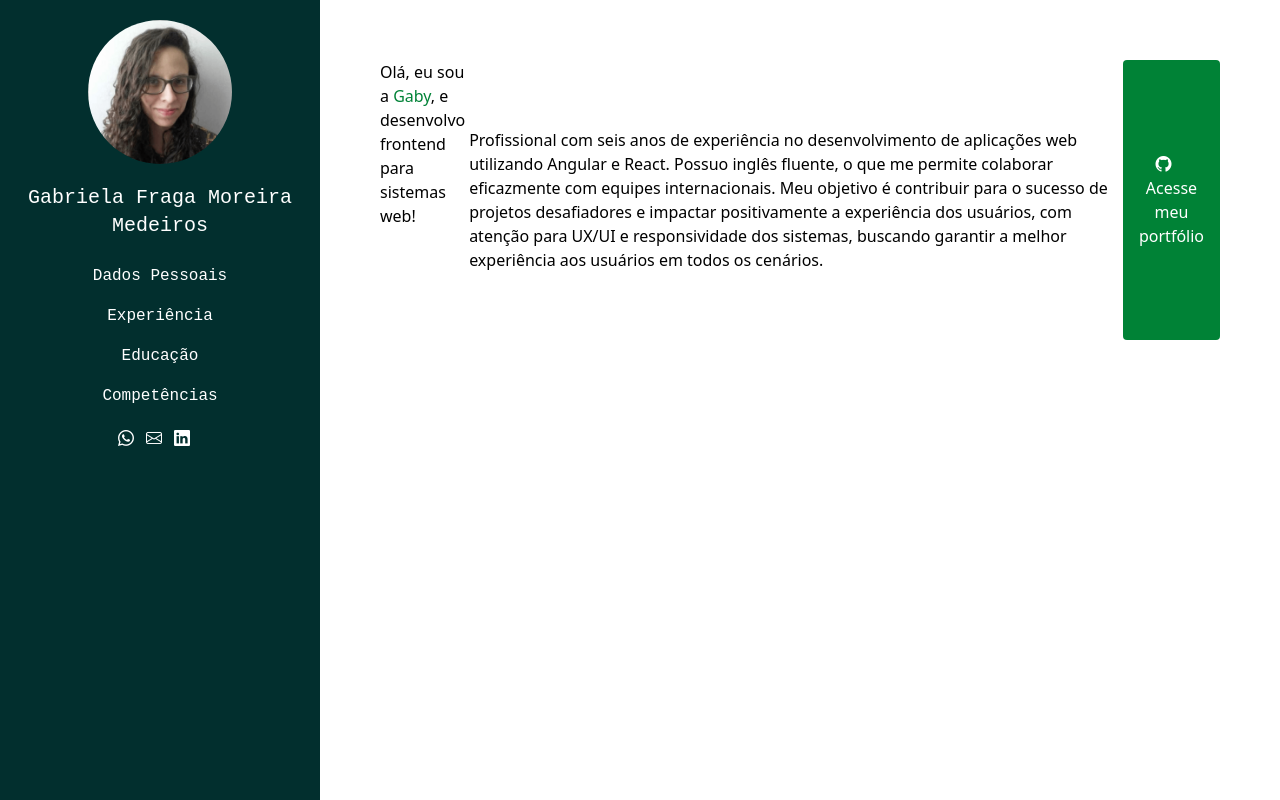
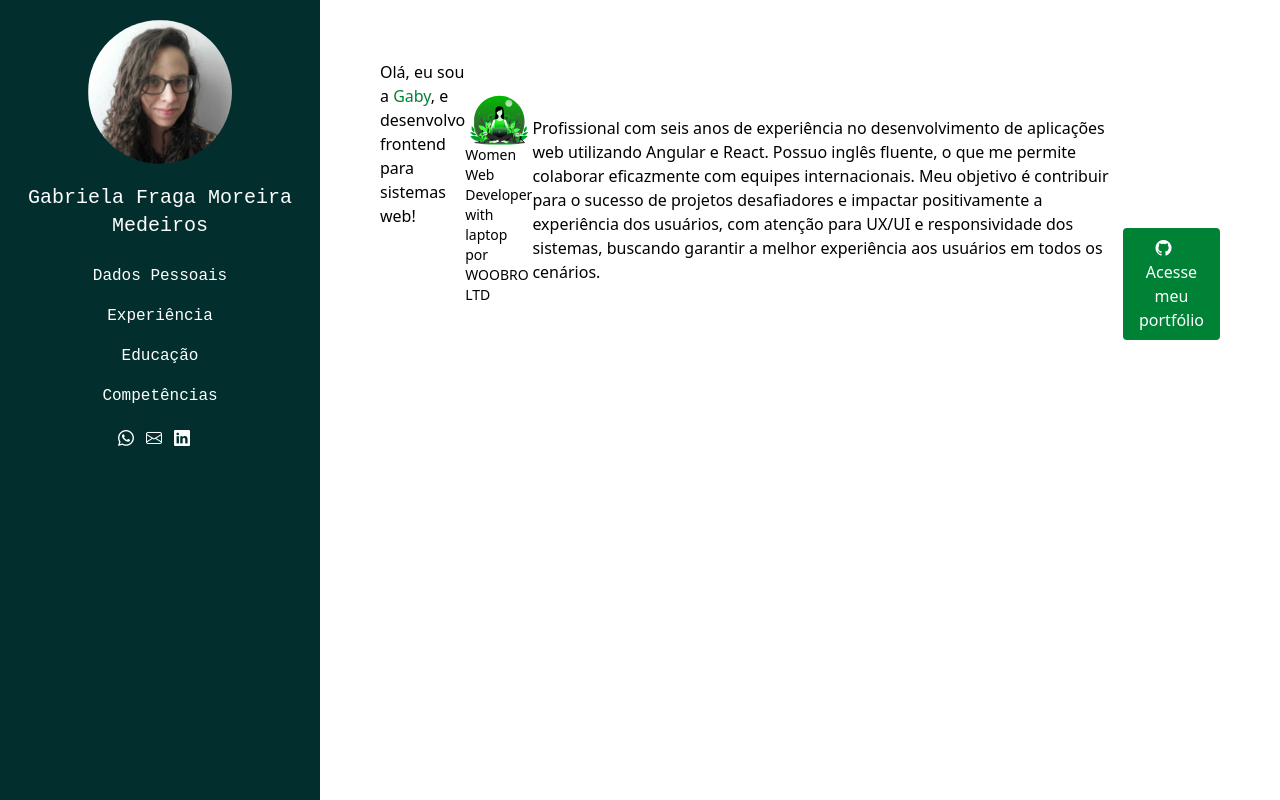
Before and after one commit to gabriela-fraga/pagina-pessoal, a Next.js app: page /dados-pessoais in a window 1280 px wide. Built offline with nearby package versions, Linux system fonts and the light colour scheme.

Commit message:
adicionada imagem na tela principal

```diff
--- a/src/app/dados-pessoais/page.tsx
+++ b/src/app/dados-pessoais/page.tsx
@@ -1,9 +1,10 @@
 "use client";
 
 import React from "react";
+import frontend from "../../../public/frontend.svg";
+import Image from "next/image";
 
 export default function DadosPessoais() {
-
   const goToGithub = () => {
     window.open("http://github.com/gabriela-fraga/", "_blank");
   };
@@ -15,18 +16,46 @@ export default function DadosPessoais() {
         frontend para sistemas web!
       </h1>
 
-      <span className="flex my-auto ml-auto col-8">
-        Profissional com seis anos de experiência no desenvolvimento de
-        aplicações web utilizando Angular e React. Possuo inglês fluente, o que
-        me permite colaborar eficazmente com equipes internacionais. Meu
-        objetivo é contribuir para o sucesso de projetos desafiadores e impactar
-        positivamente a experiência dos usuários, com atenção para UX/UI e
-        responsividade dos sistemas, buscando garantir a melhor experiência aos
-        usuários em todos os cenários.
-      </span>
+      <div className="flex flex-row my-auto">
+        <div className="col-4 flex items-center justify-center flex-col">
+          <Image src={frontend}
+            alt="Uma jovem mulher está programando em uma mesa com um notebook, cercada por plantas verdes. O ambiente transmite calma e foco. Na tela e ao redor dela estão as palavras CSS3, HTML5, React e Ang para Angular, destacando tecnologias de desenvolvimento web."
+            className="max-w-full h-auto"
+            width={300} height={300} />
+          <span className="text-sm">
+            <a href="https://iconscout.com/illustrations/women"
+              className="text-underline font-size-sm"
+              target="_blank" >
+              Women Web Developer with laptop
+            </a>
+            {" "} por{" "}
+            <a href="https://iconscout.com/contributors/woobrodesign"
+              className="text-underline font-size-sm"
+              target="_blank" >
+              WOOBRO LTD
+            </a>
+          </span>
+        </div>
 
-      <div className="flex justify-center">
-        <button id="githubBtn" className="py-2 px-4 bg-green-700 text-white rounded" onClick={goToGithub}><i className="mr-4 bi bi-github"></i>Acesse meu portfólio</button>
+        <span className="flex my-auto ml-auto col-8">
+          Profissional com seis anos de experiência no desenvolvimento de
+          aplicações web utilizando Angular e React. Possuo inglês fluente, o
+          que me permite colaborar eficazmente com equipes internacionais. Meu
+          objetivo é contribuir para o sucesso de projetos desafiadores e
+          impactar positivamente a experiência dos usuários, com atenção para
+          UX/UI e responsividade dos sistemas, buscando garantir a melhor
+          experiência aos usuários em todos os cenários.
+        </span>
+      </div>
+
+      <div className="flex justify-center mt-auto">
+        <button
+          id="githubBtn"
+          className="py-2 px-4 bg-green-700 text-white rounded"
+          onClick={goToGithub}
+        >
+          <i className="mr-4 bi bi-github"></i>Acesse meu portfólio
+        </button>
       </div>
     </div>
   );
```
Also changed, not shown: public/frontend.svg (added).
